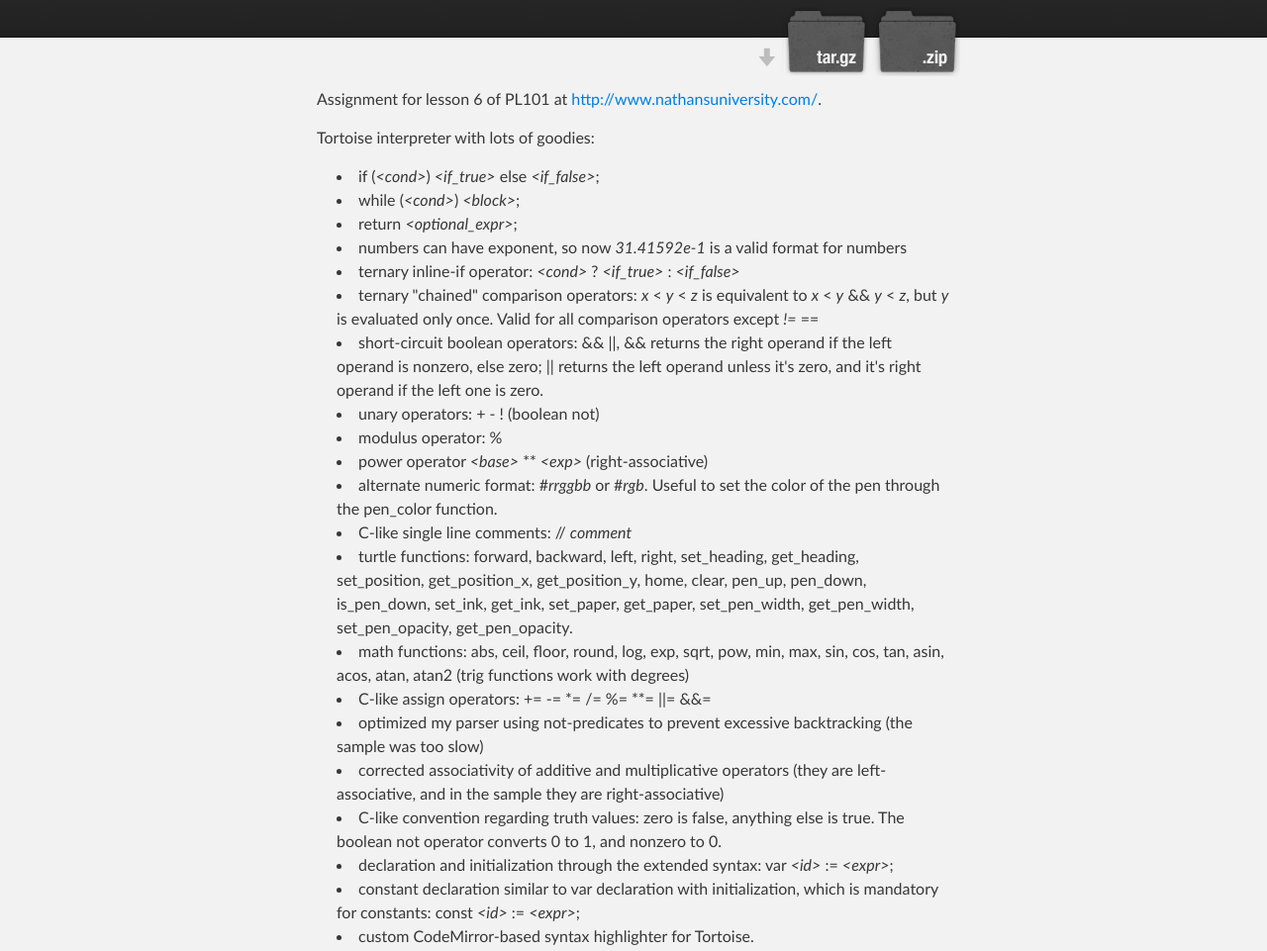
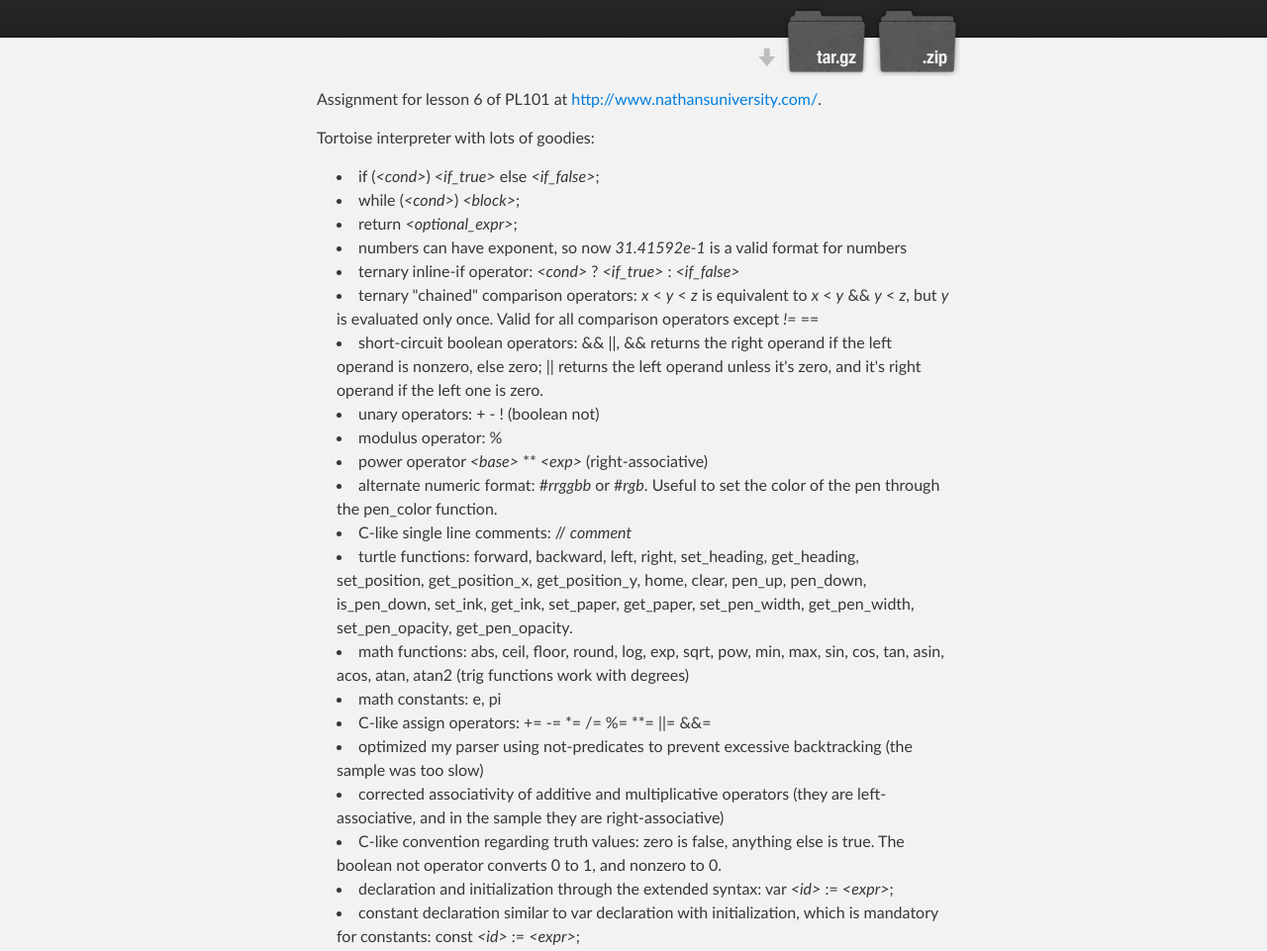
Before and after one commit to lordlorik/nathansuniversity-lesson-6, a plain HTML site: page index.html in a window 1280 px wide. Shown: the part 136-1097 px from the top of the page at 99% size. Drawn offline with Linux system fonts and the light colour scheme.

Commit message:
Fixed inconsistent whitespace, description in main page

```diff
--- a/index.html
+++ b/index.html
@@ -60,6 +60,7 @@ is_pen_down, set_ink, get_ink, set_paper, get_paper, set_pen_width,
 get_pen_width, set_pen_opacity, get_pen_opacity.</li>
 <li>math functions: abs, ceil, floor, round, log, exp, sqrt, pow, min, max,
 sin, cos, tan, asin, acos, atan, atan2 (trig functions work with degrees)</li>
+<li>math constants: e, pi</li>
 <li>C-like assign operators: += -= *= /= %= **= ||= &amp;&amp;=</li>
 <li>optimized my parser using not-predicates to prevent excessive backtracking
 (the sample was too slow)</li>
```
Also changed, not shown: repl.html (indentation only).
